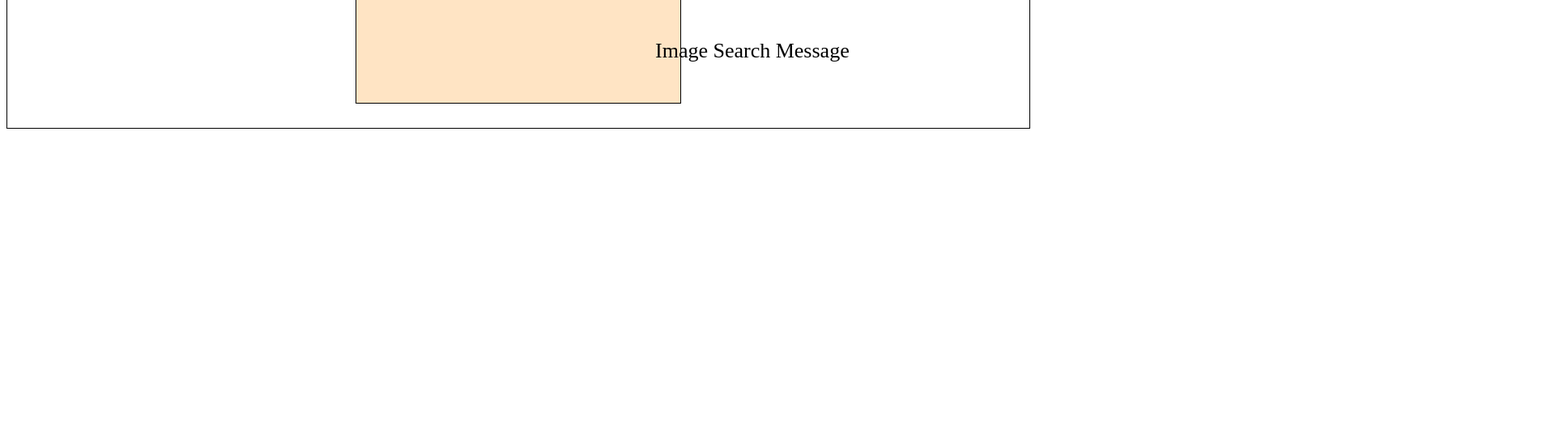
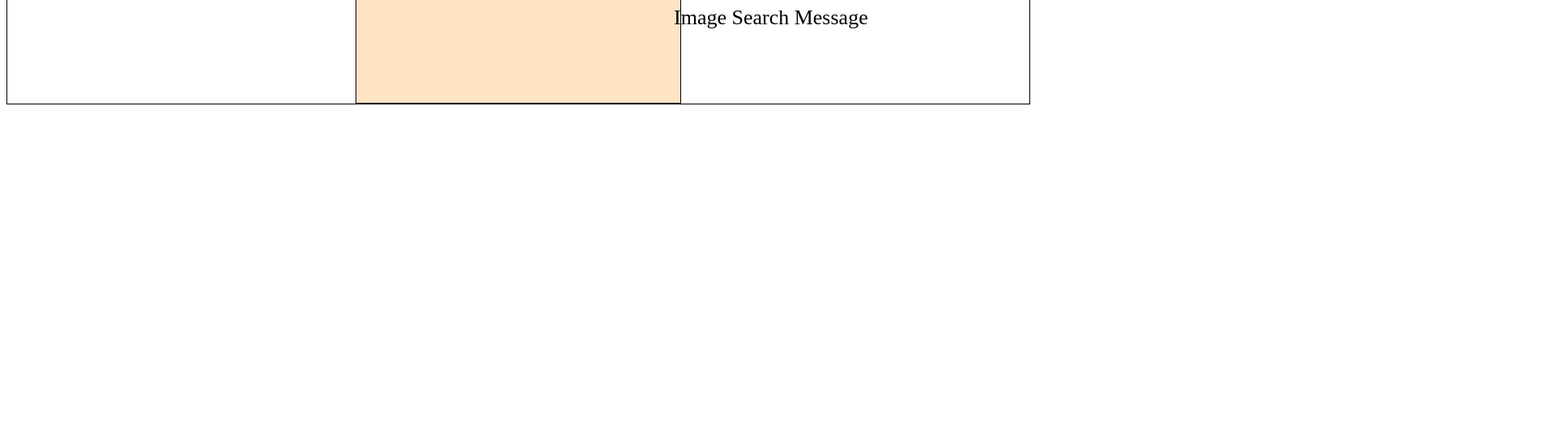
Before and after one commit to reidbraswell1/HTML_Skeleton, a plain HTML site: page index.html in a window 1280 px wide. Shown: the part 249-800 px from the top of the page at 81% size, 1920 px wide, since content can reach past the window. Drawn offline with Linux system fonts and the light colour scheme.

Commit message:
Adding absolute to image search box

```diff
--- a/style.css
+++ b/style.css
@@ -53,6 +53,7 @@ header {
 .image-container {
     display: flex;
     justify-content: center;
+    position: relative;
 }
 
 .image {
@@ -68,7 +69,7 @@ span {
 }
 
 .image-search {
-    position: relative;
-    top: -5rem;
-    left: 50rem;
+    position: absolute;
+    top: 16rem;
+    left: 52rem;
 }
```
